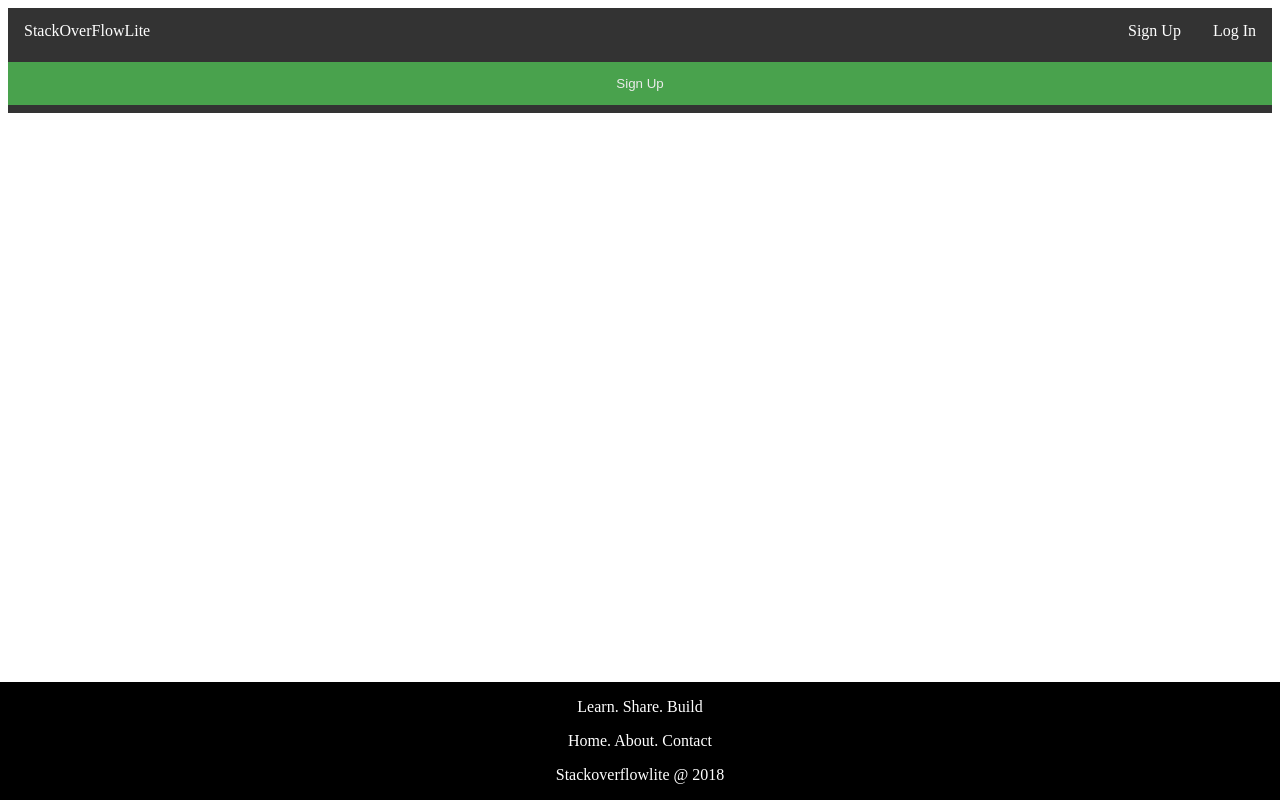
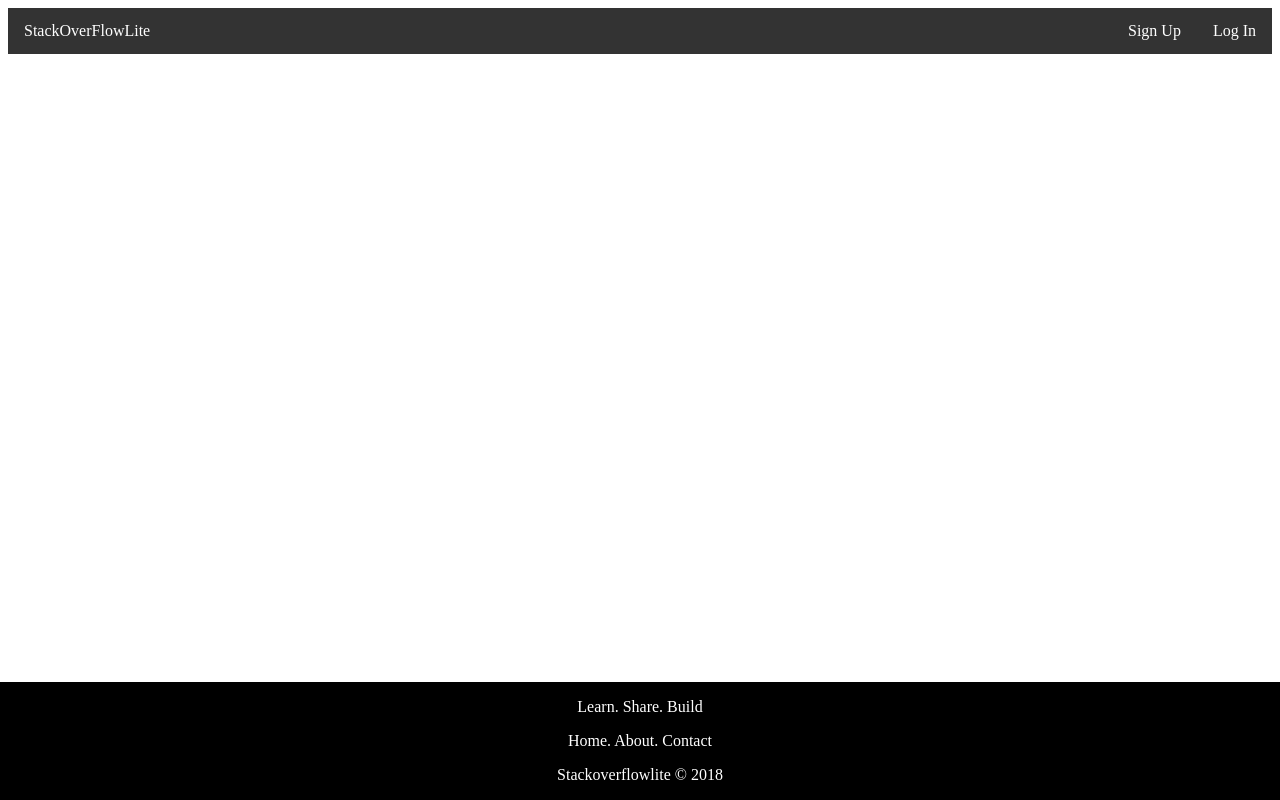
Before and after one commit to gtsofa/StackOverflowLite, a plain HTML site: page UI/index.html in a window 1280 px wide. Drawn offline with Linux system fonts and the light colour scheme.

Commit message:
refactor home page

```diff
--- a/UI/index.html
+++ b/UI/index.html
@@ -6,7 +6,7 @@
     <meta name="viewport" content="width=device-width, initial-scale=1.0">
     <meta http-equiv="X-UA-Compatible" content="ie=edge">
     <link rel="stylesheet" type="text/css" media="screen" href="css/style.css">
-    <script src="js/main.js"></script>
+
 
 </head>
 <body>
@@ -15,15 +15,15 @@
             <li style="float:left"><a href="index.html" >StackOverFlowLite</a></li>
             <li><a href="log_in.html">Log In</a></li>
             <li><a href="sign_up.html"> Sign Up</a></li>
-            <button onclick="document.getElementById('s0').style.display='block'">Sign Up</button>
         </ul>
     </div>
     <div class="footer">
         <p>Learn. Share. Build</p>
         <p>Home. About. Contact</p>
-        <p>Stackoverflowlite @ 2018</p>
+        <p>Stackoverflowlite &copy; 2018</p>
 
     </div>
+    <script src="js/main.js"></script>
 
 </body>
 </html>
```
